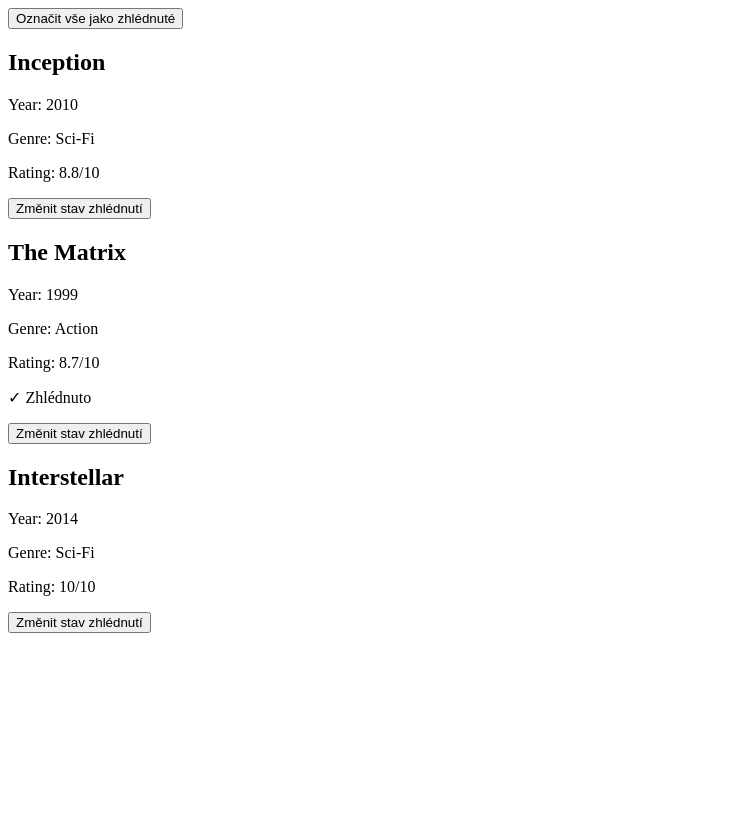
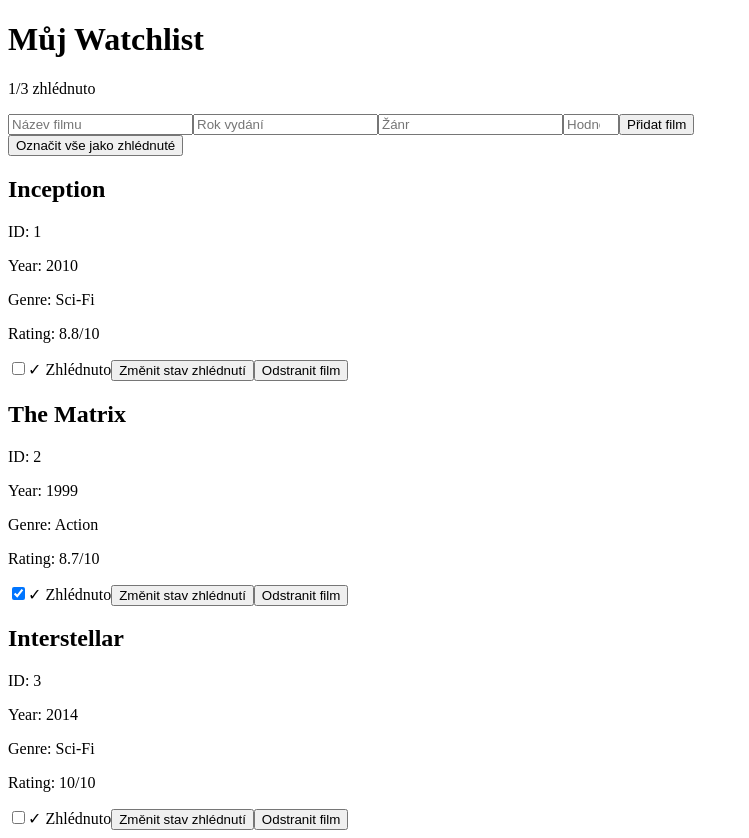
Before and after one commit to hree01/4IT427_hree01, a React (Vite) app: page / in a window 1280 px wide. Shown: the whole page, without its empty margins (0-749 px from the left). Before the commit the page ends 800 px from the top, so only its background shows below. Built offline with nearby package versions, Linux system fonts and the light colour scheme.

Commit message:
feat: Úkol 3 - globalni stav a pridavani filmu

```diff
--- a/package.json
+++ b/package.json
@@ -10,6 +10,7 @@
     "preview": "vite preview"
   },
   "dependencies": {
+    "@tanstack/react-query": "^5.100.11",
     "react": "^19.2.6",
     "react-dom": "^19.2.6"
   },
--- a/src/App.tsx
+++ b/src/App.tsx
@@ -1,49 +1,38 @@
 import FilmCard from '@/components/FilmCard';
-//import { useState } from 'react';
-import { useWatchlist } from '@/hooks/useWatchlist';
-import type { Film } from '@/hooks/useWatchlist';
+// import React from 'react';
+import { useWatchlist } from '@/context/WatchlistContext';
+import AddFilmForm from './components/AddFilmForm';
 
-const initialFilms: Film[] = [
-  {
-    title: "Inception",
-    year: 2010,
-    genre: "Sci-Fi",
-    rating: 8.8,
-    watched: false,
-  },
-  {
-    title: "The Matrix",
-    year: 1999,
-    genre: "Action",
-    rating: 8.7,
-    watched: true,
-  },
-  {
-    title: "Interstellar",
-    year: 2014,
-    genre: "Sci-Fi",
-    rating: 10,
-    watched: false,
-  },
-];
+
 function App() {
 
-const {films, toggleWatched, markAllAsWatched} = useWatchlist(initialFilms);
+const {films, toggleWatched, removeFilm, markAllAsWatched} = useWatchlist();
+const watchedCount = films.filter(f => f.watched).length;
+const totalCount = films.length;
   return (
-    <>
+    <div>
+      <header>
+        <h1>Můj Watchlist</h1>
+        <p>{watchedCount}/{totalCount} zhlédnuto</p>
+      </header>
+      <AddFilmForm />
     <button onClick={markAllAsWatched}>Označit vše jako zhlédnuté</button>
+    <div>
     {films.map((film) => (
-      <><FilmCard
-        key={film.title}
+      <FilmCard
+        key={film.id}
+        id={film.id}
         title={film.title}
         year={film.year}
         genre={film.genre}
         rating={film.rating}
         watched={film.watched}
-        onToggleWatched={toggleWatched} /></>
+        onToggleWatched={toggleWatched}
+        onRemove={removeFilm} />
     ))
   }
-    </>
+    </div>
+    </div>
   )
 }
 
--- /dev/null
+++ b/src/components/AddFilmForm.tsx
@@ -0,0 +1,63 @@
+import React, { useState } from 'react';
+import { useWatchlist } from '@/context/WatchlistContext';
+export default function AddFilmForm() {
+  const { addFilm } = useWatchlist();
+  const [title, setTitle] = useState('');
+  const [year, setYear] = useState('');
+  const [genre, setGenre] = useState('');
+  const [rating, setRating] = useState('');
+
+  const handleSubmit = (e: React.FormEvent) => {
+    e.preventDefault();
+    // validace vstupů
+    if (!title || !year || !genre || !rating) {
+      return;
+    }
+    addFilm({
+      title,
+      year: Number(year),
+      genre,
+      rating: Number(rating) });
+    // vymazání políček po přidání filmu
+    setTitle('');
+    setYear('');
+    setGenre('');
+    setRating('');
+  };
+
+  return (
+    <form onSubmit={handleSubmit}>
+      <input
+        type="text"
+        placeholder="Název filmu"
+        value={title}
+        onChange={(e) => setTitle(e.target.value)}
+        required
+      />
+      <input
+        type="number"
+        placeholder="Rok vydání"
+        value={year}
+        onChange={(e) => setYear(e.target.value)}
+        required
+      />
+      <input
+        type="text"
+        placeholder="Žánr"
+        value={genre}
+        onChange={(e) => setGenre(e.target.value)}
+        required
+      />
+      <input
+        type="number"
+        placeholder="Hodnocení"
+        value={rating}
+        onChange={(e) => setRating(e.target.value)}
+        required
+        min={1}
+        max={10}
+      />
+      <button type="submit">Přidat film</button>
+    </form>
+  );
+}
--- a/src/components/FilmCard.tsx
+++ b/src/components/FilmCard.tsx
@@ -1,41 +1,50 @@
 interface FilmCardProps {
+    id: string;
     title: string;
     year: number;
     genre: string;
     rating: number;
     watched: boolean;
-    onToggleWatched: (title: string) => void;
+    onToggleWatched: (id: string) => void;
+    onRemove: (id: string) => void;
 }
 
-function FilmCard({
+export default function FilmCard({
+  id,
   title,
   year,
   genre,
   rating,
   watched,
   onToggleWatched,
+  onRemove
 }: FilmCardProps) {
     const isRatingValid = rating >= 1 && rating <= 10;
 
     // handler pro změnu stavu zhlédnutí
     const handleButtonClick = () => {
     console.log(`Kliknuto na tlačítko filmu: ${title}`);
-    onToggleWatched(title);
+    onToggleWatched(id);
   };
 
   return (
     <div>
       <h2>{title}</h2>
+      <p>ID: {id}</p>
       <p>Year: {year}</p>
       <p>Genre: {genre}</p>
       {isRatingValid ? (<p>Rating: {rating}/10</p>
       ) : (<p style={{ color: 'red' }}>Neplatné hodnocení: platné hodnoty 1-10</p>)}
-      {watched && <p>✓ Zhlédnuto</p>}
+      <label>
+        <input type="checkbox" checked={watched} onChange={() => onToggleWatched(id)} />
+        ✓ Zhlédnuto
+      </label>
       <button onClick={handleButtonClick}>
         Změnit stav zhlédnutí
+      </button>
+      <button onClick={() => onRemove(id)}>
+        Odstranit film
       </button>
     </div>
   );
 }
-
-export default FilmCard;
--- /dev/null
+++ b/src/context/WatchlistContext.tsx
@@ -0,0 +1,86 @@
+import { createContext, useContext, useState, useEffect, ReactNode } from "react";
+import type { Film } from '@/types/film.types';
+
+interface WatchlistContextValue {
+  films: Film[];
+  addFilm: (film: Omit<Film, 'id' | 'watched'>) => void;
+  removeFilm: (id: string) => void;
+  toggleWatched: (title: string) => void;
+  markAllAsWatched: () => void;
+}
+// vytvoření kontextu pro watchlist
+const WatchlistContext = createContext<WatchlistContextValue | null>(null);
+
+const initialFilms: Film[] = [
+  {
+    id: "1",
+    title: "Inception",
+    year: 2010,
+    genre: "Sci-Fi",
+    rating: 8.8,
+    watched: false,
+  },
+  {
+    id: "2",
+    title: "The Matrix",
+    year: 1999,
+    genre: "Action",
+    rating: 8.7,
+    watched: true,
+  },
+  {
+    id: "3",
+    title: "Interstellar",
+    year: 2014,
+    genre: "Sci-Fi",
+    rating: 10,
+    watched: false,
+  },
+];
+
+export const WatchlistProvider = ({ children }: { children: ReactNode }) => {
+  const [films, setFilms] = useState<Film[]>(initialFilms);
+  // přidání filmu do watchlistu
+  const addFilm = (newFilm: Omit<Film, 'id' | 'watched'>) => {
+    const filmWithId: Film = { ...newFilm, id: Date.now().toString(), watched: false };
+    setFilms(prev => [...prev, filmWithId]);
+  };
+  // odstranění filmu z watchlistu podle id
+  const removeFilm = (id: string) => {
+    setFilms(prev => prev.filter(f => f.id !== id));
+  };
+
+  // přepnutí stavu jednoho filmu podle id
+  const toggleWatched = (id: string) => {
+    setFilms(prev => prev.map(f => f.id === id ? { ...f, watched: !f.watched } : f));
+  };
+
+  // označení všech filmů jako zhlédnuté
+  const markAllAsWatched = () => {
+    setFilms(prev => prev.map(f => ({ ...f, watched: true })));
+  };
+
+  // sledování změn ve watchlistu a aktualizace title stránky
+  useEffect(() => {
+    const watchedCount = films.filter(f => f.watched).length;
+    document.title = `Watchlist - (${watchedCount}/${films.length} zhlédnuto)`;
+  }, [films]);
+
+  return (
+    <WatchlistContext.Provider value={{ films, addFilm, removeFilm, toggleWatched, markAllAsWatched }}>
+      {children}
+    </WatchlistContext.Provider>
+  );
+};
+
+// vlastní hook - přijímá počáteční filmy a vrací logiku
+export const useWatchlist = () => {
+
+  const context = useContext(WatchlistContext);
+  if (!context) {
+    throw new Error("useWatchlist musí být použit uvnitř WatchlistProvideru");
+  }
+
+  return context;
+
+}
--- a/src/hooks/useWatchlist.ts
+++ /dev/null
@@ -1,33 +0,0 @@
-import { useState, useEffect } from "react";
-
-export interface Film {
-  title: string;
-  year: number;
-  genre: string;
-  rating: number;
-  watched: boolean;
-}
-
-// vlastní hook - přijímá počáteční filmy a vrací logiku
-export function useWatchlist(initialFilms: Film[]) {
-
-const [films, setFilms] = useState(initialFilms);
-
-// přepnutí stavu jednoho filmu podle názvu
-const toggleWatched = (title: string) => {
-  setFilms(prev => prev.map(f => f.title === title ? { ...f, watched: !f.watched } : f));
-};
-
-// označení všech filmů jako zhlédnuté
-const markAllAsWatched = () => {
-  setFilms(prev => prev.map(f => ({ ...f, watched: true })));
-};
-
-// sledování změn ve watchlistu a aktualizace title stránky
-useEffect (() => {
-  const watchedCount = films.filter(f => f.watched).length;
-  document.title = `Watchlist - (${watchedCount}/${films.length} zhlédnuto)`;}, [films]);
-
-  // vrácení dat pro komponentu App
-return { films, toggleWatched, markAllAsWatched };
-}
--- a/src/main.tsx
+++ b/src/main.tsx
@@ -1,9 +1,12 @@
 import { StrictMode } from 'react'
 import { createRoot } from 'react-dom/client'
 import App from './App.tsx'
+import { WatchlistProvider } from './context/WatchlistContext.tsx'
 
 createRoot(document.getElementById('root')!).render(
   <StrictMode>
-    <App />
+    <WatchlistProvider>
+      <App />
+    </WatchlistProvider>
   </StrictMode>,
 )
```
Also changed, not shown: src/types/film.types.ts (+8 -0 lines), 1 other file (tests, documents, lock files or other folders).
